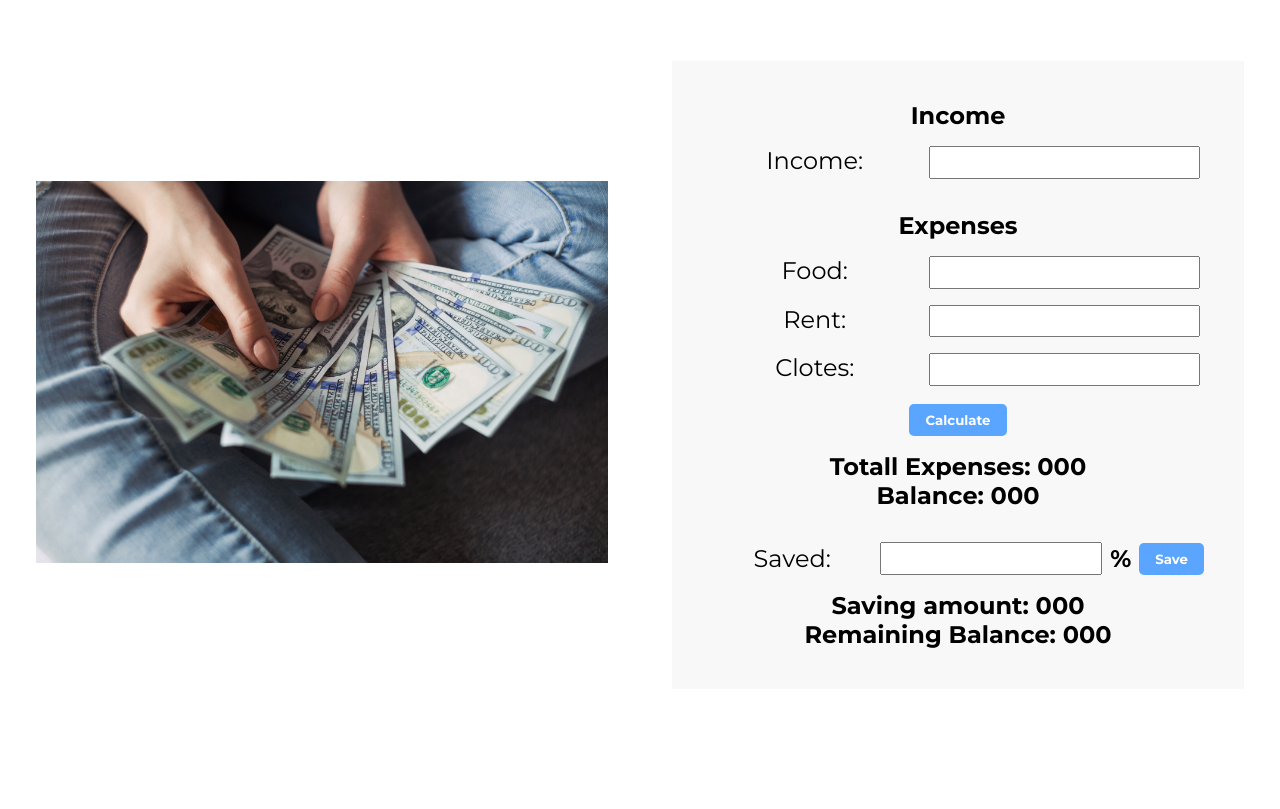
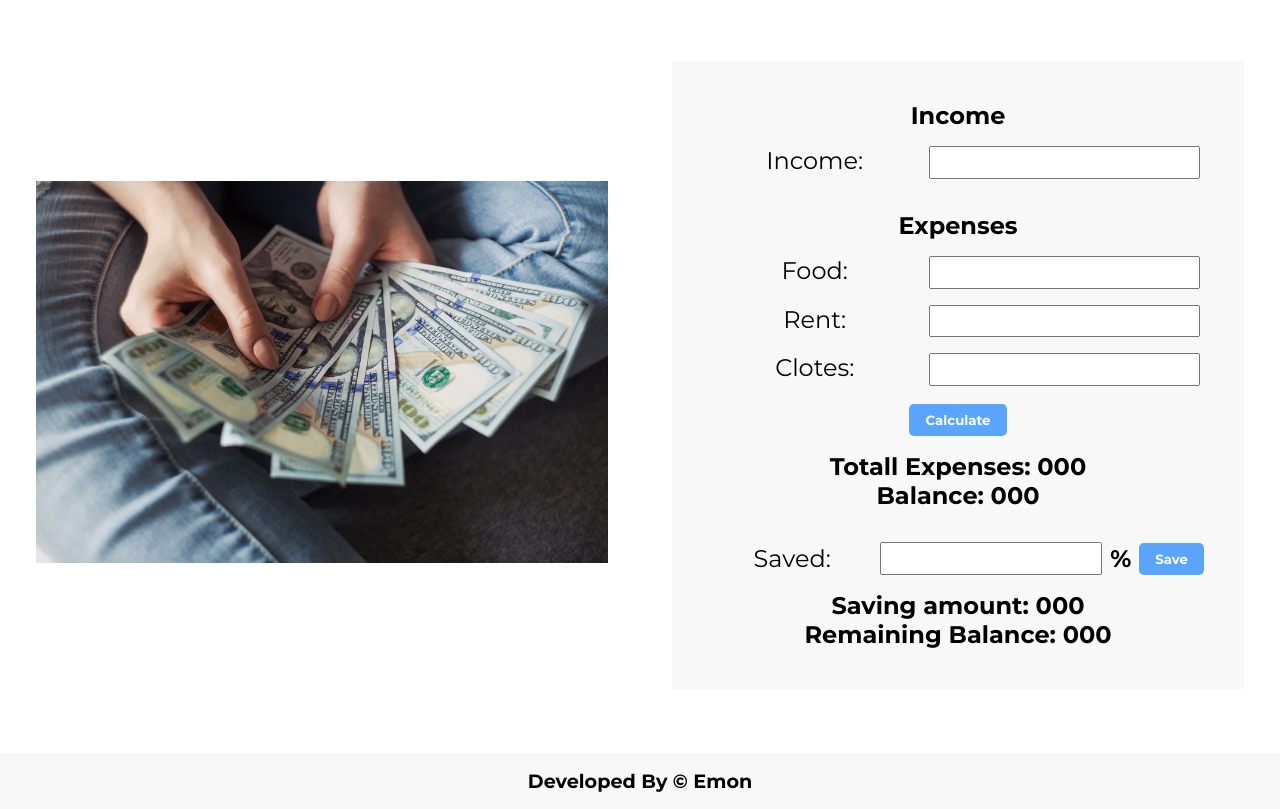
Before and after one commit to emon3455/Money-Master, a plain HTML site: page index.html in a window 1280 px wide. Shown: the part 52-861 px from the top of the page. Before the commit the page ends 805 px from the top, so only its background shows below. Drawn offline with Linux system fonts and the light colour scheme.

Commit message:
footer done

```diff
--- a/index.html
+++ b/index.html
@@ -100,6 +100,10 @@
 
     </main>
 
+    <footer>
+        <p class="footer info">Developed By &copy; Emon</p>
+    </footer>
+
     <!-- index.js file link -->
     <script src="./js/index.js"></script>
 
--- a/style.css
+++ b/style.css
@@ -94,6 +94,13 @@ input{
 }
 
 
+/*footer start */
+footer{
+    background-color:  #F8F8F8;
+    text-align: center;
+    font-size: 1.2rem;
+    padding: 1rem;
+}
 
 
 
```
Also changed, not shown: money-master-main/money-master.png (deleted), 2 other files.
